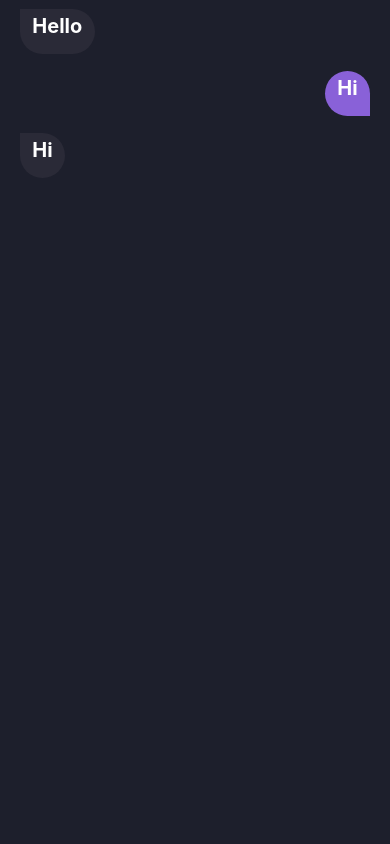
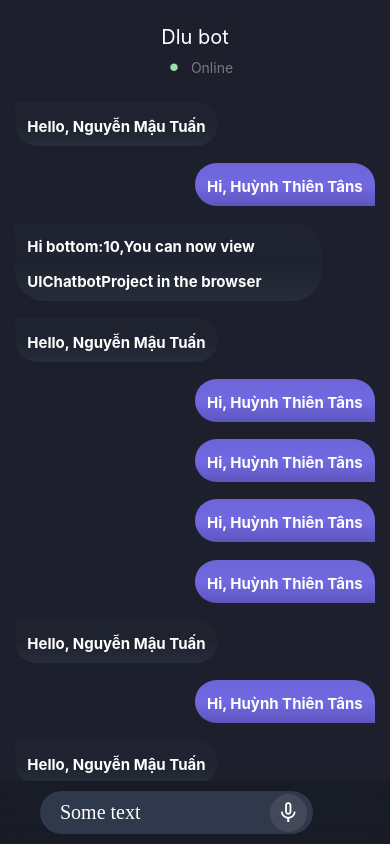
Before and after one commit to nguyentriencf/client-chatbot, a React Native app in the folder UIChatbotProject/: screen / in a window 390 px wide. Built offline with nearby package versions, Linux system fonts and the light colour scheme; no server answers.

Commit message:
finish UI screen main

```diff
--- a/UIChatbotProject/App.js
+++ b/UIChatbotProject/App.js
@@ -1,32 +1,151 @@
 import { StatusBar } from 'expo-status-bar';
 import React from 'react';
 import {SafeAreaView} from 'react-native'
-import { StyleSheet, Text, View,ScrollView } from 'react-native';
+import { StyleSheet, Text, View,ScrollView ,Animated ,Easing } from 'react-native';
 import MessageBubble from './components/MessageBubble';
+import { BlurView } from 'expo-blur';
+import { Entypo  } from '@expo/vector-icons';
+import Input from './components/Input';
+import Send from './components/Send';
+import {createStore} from 'redux';
+import {Provider} from 'react-redux';
+import { LinearGradient } from 'expo-linear-gradient';
+
+const show ={
+   display:'none'
+  };
+
+
+
+const reducer =(state = show,action) =>{
+     if(action.type === 'SHOW'){
+
+     return {display:state.display ='flex'};
+
+     }
+      if(action.type === 'NONE'){
+
+      return {display:state.display ='none'};
+     }
+     return state;
+}
+
+const store = createStore(reducer);
+
+const io = require('socket.io-client/dist/socket.io.js');
 
 class App extends React.Component {
+  constructor(props) {
+    super(props);
+    this.socket = io("http://192.168.1.133:4000",
+     {
+     transports: ['websocket', 'polling', 'flashsocket'],
+       jsonp: false,
+
+    }
+
+     );
+    this.socket.on('connect', () => {
+      console.log("socket connected")
+      //input
+       this.socket.emit("scheduleWeek","ngày mai");
+    })
+    this.socket.on("send-schedule",(data)=>{
+      console.log(data);
+})
+  }
+
   render() {
 
   return (
+     <Provider store={store}>
+   <>
+    <LinearGradient colors={['#1E222D', '#1E212C', '#1C1F2A']} style= {styles.container }>
+    <View style={styles.header} >
+      <Text style={styles.textHeader}>
+         Dlu bot
+      </Text>
+      <View style={styles.ViewOnline}>
+      <Entypo name="dot-single" size={34}  color="#A0DEAC"/>
+      <Text style={styles.textOnline}>
+        Online
+      </Text>
+      </View>
 
-   <>
-   <View style={styles.backGround}>
-   <SafeAreaView>
+    </View>
+
+     <View style={styles.body}>
+       <ScrollView style={styles.scrollView} showsHorizontalScrollIndicator={false}>
      <MessageBubble
       mine
-      text="Hello"
+      text="Hello, Nguyễn Mậu Tuấn"
       />
      <MessageBubble
      not_mine
-      text="Hi"
+      text="Hi, Huỳnh Thiên Tâns"
       />
       <MessageBubble
        mine
-      text="Hi"
+      text="Hi bottom:10,You can now view UIChatbotProject in the browser"
       />
-   </SafeAreaView>
-   </View>
+       <MessageBubble
+      mine
+      text="Hello, Nguyễn Mậu Tuấn"
+      />
+     <MessageBubble
+     not_mine
+      text="Hi, Huỳnh Thiên Tâns"
+      />
+        <MessageBubble
+     not_mine
+      text="Hi, Huỳnh Thiên Tâns"
+      />
+       <MessageBubble
+     not_mine
+      text="Hi, Huỳnh Thiên Tâns"
+      />
+        <MessageBubble
+     not_mine
+      text="Hi, Huỳnh Thiên Tâns"
+      />
+        <MessageBubble
+      mine
+      text="Hello, Nguyễn Mậu Tuấn"
+      />
+
+  <MessageBubble
+     not_mine
+      text="Hi, Huỳnh Thiên Tâns"
+      />
+         <MessageBubble
+      mine
+      text="Hello, Nguyễn Mậu Tuấn"
+      />
+       <MessageBubble
+     not_mine
+      text="Hi, Huỳnh Thiên Tâns"
+      />
+       <MessageBubble
+     not_mine
+      text="Hi, Huỳnh Thiên Tâns"
+      />
+         <MessageBubble
+      mine
+      text="Hello, Nguyễn Mậu Tuấn"
+      />
+      </ScrollView>
+
+       </View>
+
+       <BlurView style={styles.footer} tint={'dark'}>
+         <Input/>
+      <Send/>
+         </BlurView>
+
+
+   </LinearGradient>
    </>
+     </Provider>
   )
   }
 
@@ -34,9 +153,47 @@ class App extends React.Component {
 
 export default App
 const styles = StyleSheet.create({
-  backGround:{
+
+  container:{
+
+    flex: 1,
+    resizeMode:'cover',
+    justifyContent:'center',
+    overflow:'hidden'
+
+  },
+  footer: {
+    flex:1,
     backgroundColor:'#1D1F2C',
-    flex: 1,
-    resizeMode: 'cover'
+
+  },
+  header: {
+    flex:1.5,
+    backgroundColor:'#1D1F2C',
+    alignItems:'center'
+
+
+  },
+  body: {
+    flex:11,
+    backgroundColor:'#1D1F2C',
+
+  },
+   scrollView: {
+    marginHorizontal: 10
+  },
+  textHeader:{
+    color:'white',
+    fontSize:20,
+    marginTop:25
+  },
+  ViewOnline:{
+    flexDirection:'row',
+    alignItems:'center'
+  },
+  textOnline:{
+    color:'#777980',
+    fontSize:14,
+    left:0
   }
 })
--- /dev/null
+++ b/UIChatbotProject/components/Input.js
@@ -0,0 +1,76 @@
+import React from 'react';
+import {View, StyleSheet, TextInput} from 'react-native';
+import { IconButton, Colors } from 'react-native-paper';
+import {connect} from 'react-redux';
+
+
+
+class Input extends React.Component {
+   constructor(props){
+       super(props);
+       this.state =
+       {
+         TextInputValue:''
+        }
+      }
+     OnInputText =(TextInputValue) => {
+             if(TextInputValue.trim() !=0){
+              this.props.dispatch({type:'SHOW'})
+              this.setState({TextInputValue:TextInputValue});
+             }else{
+              this.props.dispatch({type:'NONE'});
+               this.setState({TextInputValue:TextInputValue})
+             }
+     }
+
+  render(){
+
+    return(
+      <View style={styles.container}>
+      <TextInput placeholder='Some text'
+     style={styles.input}  onChangeText={(TextInputValue)=>{ this.OnInputText(TextInputValue) }}
+     >
+      </TextInput>
+
+   <IconButton style={styles.micro} icon="microphone-outline" color={Colors.white} size={25} onPress={() => alert('Pressed')}/>
+  </View>
+  )
+}
+}
+export default connect()(Input);
+const styles = StyleSheet.create({
+  container:{
+    flexDirection:'row',
+     alignSelf:'right',
+     alignItems:'right',
+    width:'70%',
+    maxWidth:'70%',
+    position:'absolute',
+    bottom:10,
+    paddingHorizontal:20,
+    paddingVertical:10,
+    borderRadius:60,
+    backgroundColor:'#30384B',
+    justifyContent: 'center',
+    marginHorizontal:40
+
+  },
+  input: {
+      fontFamily:'Montserrat_600SemiBold',
+      fontSize:20,
+      maxWidth:'100%',
+      width:'90%',
+      color:'white',
+      borderColor:'transparent',
+      marginRight:40
+
+  },
+  micro:{
+    flexDirection:'row',
+    top:-3,
+    position:'absolute',
+    right:0,
+    borderRadius:'50%',
+    backgroundColor:"#434959"
+  },
+})
--- a/UIChatbotProject/components/MessageBubble.js
+++ b/UIChatbotProject/components/MessageBubble.js
@@ -1,6 +1,6 @@
 // import React
 import React, { useState } from 'react'
-
+import { LinearGradient } from 'expo-linear-gradient';
 //import react native Component
 import {
     StyleSheet,
@@ -23,25 +23,13 @@ class MessageBubble extends React.Component {
             <View style={[
                 styles.message,
                  this.props.mine ? styles.mine : styles.not_mine]}>
-                <View
+                <LinearGradient
+                 start={[0.5, 0.7,0.9]}
+                colors={ this.props.mine ?['#1F2430', '#1E232F', '#272C3A'] : ['#6C64D6', '#7169E2', '#5E56BD'] }
                 style={[
-                    this.props.mine ? styles.cloudMine : styles.cloudNotMine,
-                    {
-                        backgroundColor: this.props.mine ? '#2A2A37':'#8961D8'
-                    }
+                    this.props.mine ? styles.cloudMine : styles.cloudNotMine
                 ]}
                 >
-                    {
-                        this.props.image
-                        ?
-                        <Image
-                        style={{alignSelf: this.props.mine? 'flex-start' : 'flex-end'}}
-                        borderRadius={10}
-                        source= {this.props.image}
-                        />
-                        :
-                        null
-                    }
                       {
                         this.props.text
                         ?
@@ -61,7 +49,8 @@ class MessageBubble extends React.Component {
                         this.props.mine ? styles.arrow_left_container: styles.arrow_right_container
                     ]}>
                     </View>
-                </View>
+
+                </LinearGradient>
             </View>
         )
     }
@@ -76,13 +65,14 @@ const styles = StyleSheet.create({
         marginVertical: moderateScale(7,2)
     },
     mine: {
-        marginLeft: 20,
+        marginLeft: 5,
     },
     not_mine: {
         alignSelf:'flex-end',
-        marginRight:20
+        marginRight:5
     },
     cloudMine: {
+
         maxWidth: moderateScale(250,2),
         paddingHorizontal: moderateScale(10,2),
         paddingTop:moderateScale(5,2),
@@ -104,9 +94,9 @@ const styles = StyleSheet.create({
     text: {
        color: 'white',
      fontWeight:'bold',
-        paddingBottom: 15,
-        fontSize: 20,
-        lineHeight:22
+       paddingVertical:'flex-end',
+        fontSize: 15,
+        lineHeight:35
 
     },
     arrow_container: {
--- /dev/null
+++ b/UIChatbotProject/components/Send.js
@@ -0,0 +1,76 @@
+import React from 'react';
+import { StyleSheet , Animated } from 'react-native';
+import { IconButton, Colors } from 'react-native-paper';
+import {connect} from 'react-redux';
+
+class Send extends React.Component {
+   state ={
+    animation: new Animated.Value(0)
+  };
+
+   startAnimation() {
+   return  Animated.timing(this.state.animation,{
+        toValue:1,
+        duration:500,
+        useNativeDriver: true
+    });
+
+  };
+
+    render(){
+        const rotateInterpolate = this.state.animation.interpolate({
+             inputRange: [0, 1],
+             outputRange: ["0deg", "360deg"]
+
+        })
+
+        const animationStyle = {
+          transform: [{ rotate :rotateInterpolate }]
+        }
+
+        if(this.props.myValue === "flex"){
+          this.startAnimation().start();
+
+        }
+       else{
+
+         this.startAnimation().reset();
+        }
+
+
+      return(
+
+      <Animated.View style={[styles.send,animationStyle,{display:this.props.myValue}]}>
+     <IconButton   icon="send" color={Colors.white}  size={25}
+      />
+    </Animated.View>
+
+
+     )
+  }
+  }
+
+  function mapStateToProps(state) {
+    return {myValue: state.display
+         };
+  }
+  export default connect(mapStateToProps)(Send);
+
+
+
+const styles = StyleSheet.create({
+
+    send:{
+        flexDirection:'row',
+        marginTop:15,
+        marginHorizontal:20,
+        position:'absolute',
+        right:0
+
+      },
+      box:{
+          width:150,
+          height:150
+      }
+
+})
```
Also changed, not shown: UIChatbotProject/components/CategoryListItem.js (deleted, +0 -40 lines), UIChatbotProject/package.json (+11 -3 lines), 1 other file (tests, documents, lock files or other folders).
